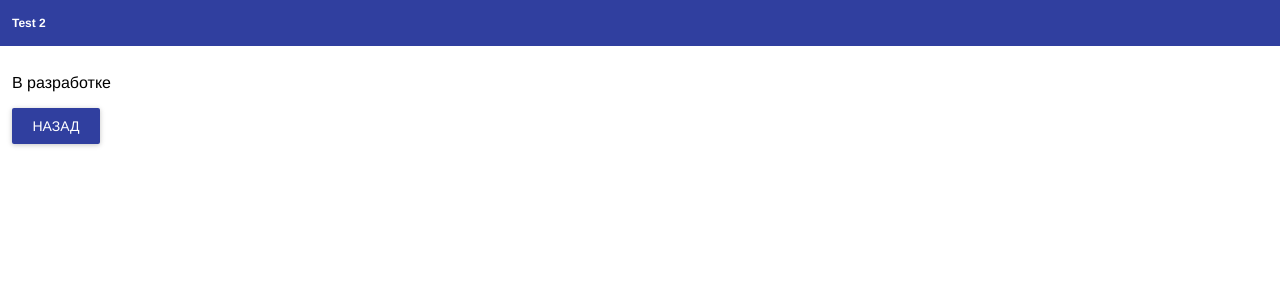
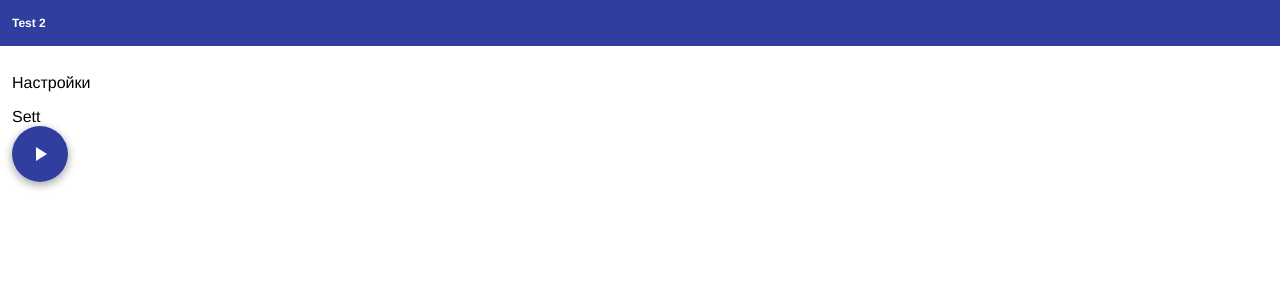
Before and after one commit to chcat2014/smart, a React app: page /test2 in a window 1280 px wide. Shown: the top 300 px of the page. Built offline with nearby package versions, Linux system fonts and the light colour scheme.

Commit message:
2 components test 2

```diff
--- a/src/components/test2/Test2.js
+++ b/src/components/test2/Test2.js
@@ -1,19 +1,44 @@
 import React, { Component } from 'react';
-import RaisedButton from 'material-ui/RaisedButton';
-import { Link } from 'react-router-dom'
+
+
+import Test2Settings from './Test2Settings/Test2Settings';
+import Test2Run from './run/Test2Run';
+
 
 class Test2 extends Component {
+    constructor(props) {
+        super(props);
+        this.run = this.run.bind(this);
+        this.back = this.back.bind(this);
+        this.state = {
+            view: 0,
+        };
+
+    }
+
+    run(){
+        this.setState({
+            view: 1
+        })
+    }
+
+    back(){
+        this.setState({
+            view: 0
+        })
+    }
+
     render() {
+
+        var content = this.state.view === 0 ? <Test2Settings onChange={this.run}/> : <Test2Run onChange={this.back}/>;
+
         return (
             <div>
                 <header>
                     <h1>Test 2</h1>
                 </header>
                 <main>
-                <p>В разработке</p>
-                <RaisedButton label="Назад"
-                              containerElement={<Link to='/'/>}
-                              primary={true}/>
+                    {content}
                 </main>
             </div>
         );
--- /dev/null
+++ b/src/components/test2/Test2Settings/Test2Settings.js
@@ -0,0 +1,28 @@
+import React, { Component } from 'react';
+import FloatingActionButton from 'material-ui/FloatingActionButton';
+import Play from 'material-ui/svg-icons/av/play-arrow';
+
+class Test2Settings extends Component {
+    constructor(props) {
+        super(props);
+        this.onSettingsComplete = this.onSettingsComplete.bind(this);
+    }
+    onSettingsComplete(){
+        this.props.onChange();
+    }
+
+    render() {
+        return (
+            <div>
+                <p>Настройки</p>
+                <div class="Test2Settings">Sett</div>
+                <FloatingActionButton  onClick={this.onSettingsComplete}>
+                    <Play />
+                </FloatingActionButton>
+            </div>
+        );
+    }
+}
+
+
+export default Test2Settings;
--- /dev/null
+++ b/src/components/test2/run/Test2Run.js
@@ -0,0 +1,19 @@
+import React, {Component} from 'react';
+import RaisedButton from 'material-ui/RaisedButton';
+
+
+class Test2Run extends Component {
+
+    render() {
+        return (
+            <div>
+                <p>run</p>
+                <div class="Test2Run">Sett</div>
+                <RaisedButton label="Назад" onClick={this.props.onChange}/>
+            </div>
+        );
+    }
+}
+
+
+export default Test2Run;
```
Lines whose indentation alone changed are shown as unchanged.
